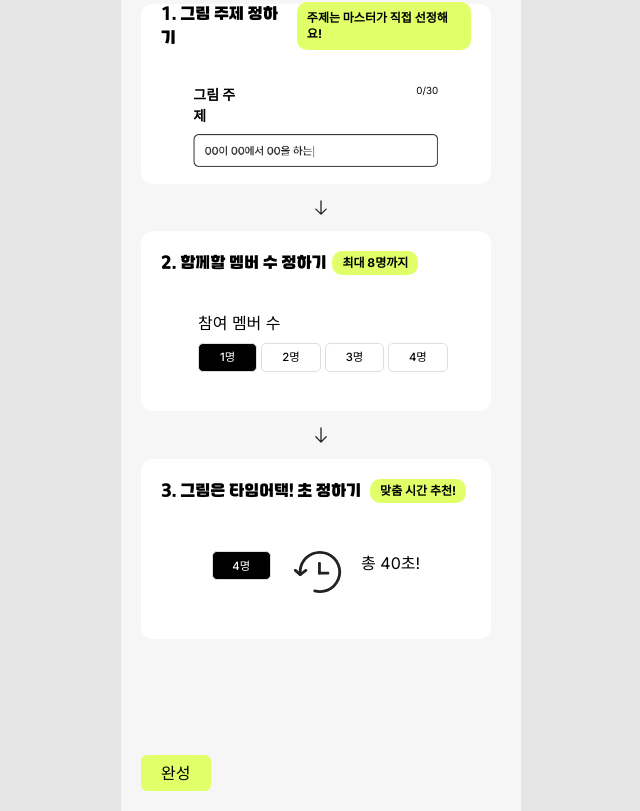
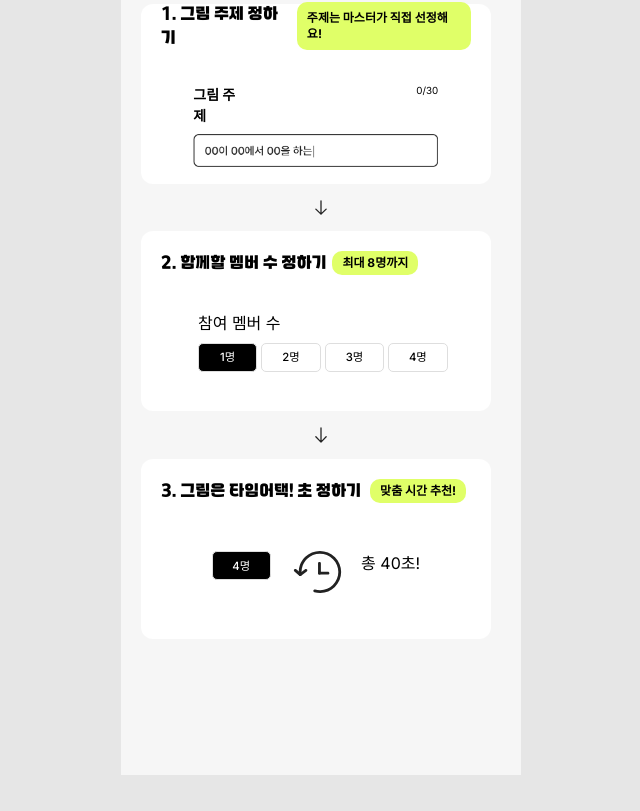
Before and after one commit to relay-toon/front, a Next.js app: page / in a window 1280 px wide. Shown: the part 728-1539 px from the top of the page, without its empty margins (319-959 px from the left). After the commit the page ends 1503 px from the top, so only its background shows below. Built offline with nearby package versions, Linux system fonts and the light colour scheme.

Commit message:
chore: test component delete

```diff
--- a/src/components/Main.tsx
+++ b/src/components/Main.tsx
@@ -130,7 +130,6 @@ export default function Main() {
           </div>
         </div>
       </div>
-      <SmallBtn text="완성" counting={false} />
     </div>
   );
 }
```
Also changed, not shown: src/components/OptionPage.tsx (added).
